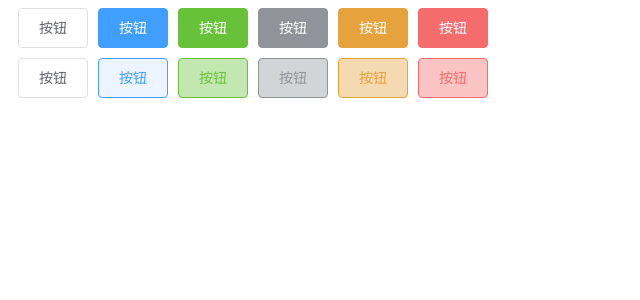
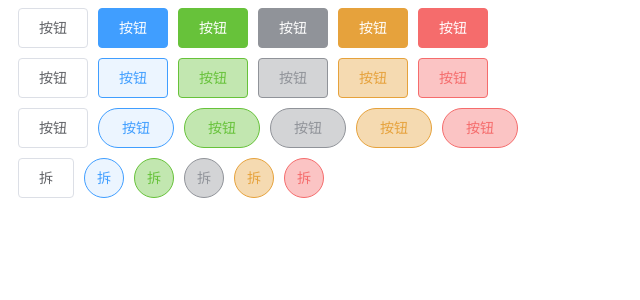
Before and after one commit to JunhaoAlexJiang/alex-ui, a Vue app: page / in a window 1280 px wide. Shown: the top 300 px of the page, without its empty margins (0-640 px from the left). Built offline with nearby package versions, Linux system fonts and the light colour scheme.

Commit message:
button round属性和circle属性功能实现

```diff
--- a/src/App.vue
+++ b/src/App.vue
@@ -16,6 +16,22 @@
       <al-button plain type="warning">按钮</al-button>
       <al-button plain type="danger">按钮</al-button>
     </div>
+    <div class="row">
+      <al-button>按钮</al-button>
+      <al-button plain round type="primary">按钮</al-button>
+      <al-button plain round type="success">按钮</al-button>
+      <al-button plain round type="info">按钮</al-button>
+      <al-button plain round type="warning">按钮</al-button>
+      <al-button plain round type="danger">按钮</al-button>
+    </div>
+    <div class="row">
+      <al-button>拆</al-button>
+      <al-button plain circle type="primary">拆</al-button>
+      <al-button plain circle type="success">拆</al-button>
+      <al-button plain circle type="info">拆</al-button>
+      <al-button plain circle type="warning">拆</al-button>
+      <al-button plain circle type="danger">拆</al-button>
+    </div>
   </div>
 </template>
 
--- a/src/components/button.vue
+++ b/src/components/button.vue
@@ -1,7 +1,10 @@
 <template>
   <button
     class="al-button"
-    :class="[`al-button-${type}`, { 'is-plain': plain }]"
+    :class="[
+      `al-button-${type}`,
+      { 'is-plain': plain, 'is-round': round, 'is-circle': circle },
+    ]"
   >
     <span><slot /></span>
   </button>
@@ -16,6 +19,14 @@ export default {
       default: "",
     },
     plain: {
+      type: Boolean,
+      default: false,
+    },
+    round: {
+      type: Boolean,
+      default: false,
+    },
+    circle: {
       type: Boolean,
       default: false,
     },
@@ -172,4 +183,16 @@ export default {
     color: #fff;
   }
 }
+
+// round属性
+.al-button.is-round {
+  border-radius: 20px;
+  padding: 12px 23px;
+}
+
+// circle属性
+.al-button.is-circle {
+  border-radius: 50%;
+  padding: 12px;
+}
 </style>
```
